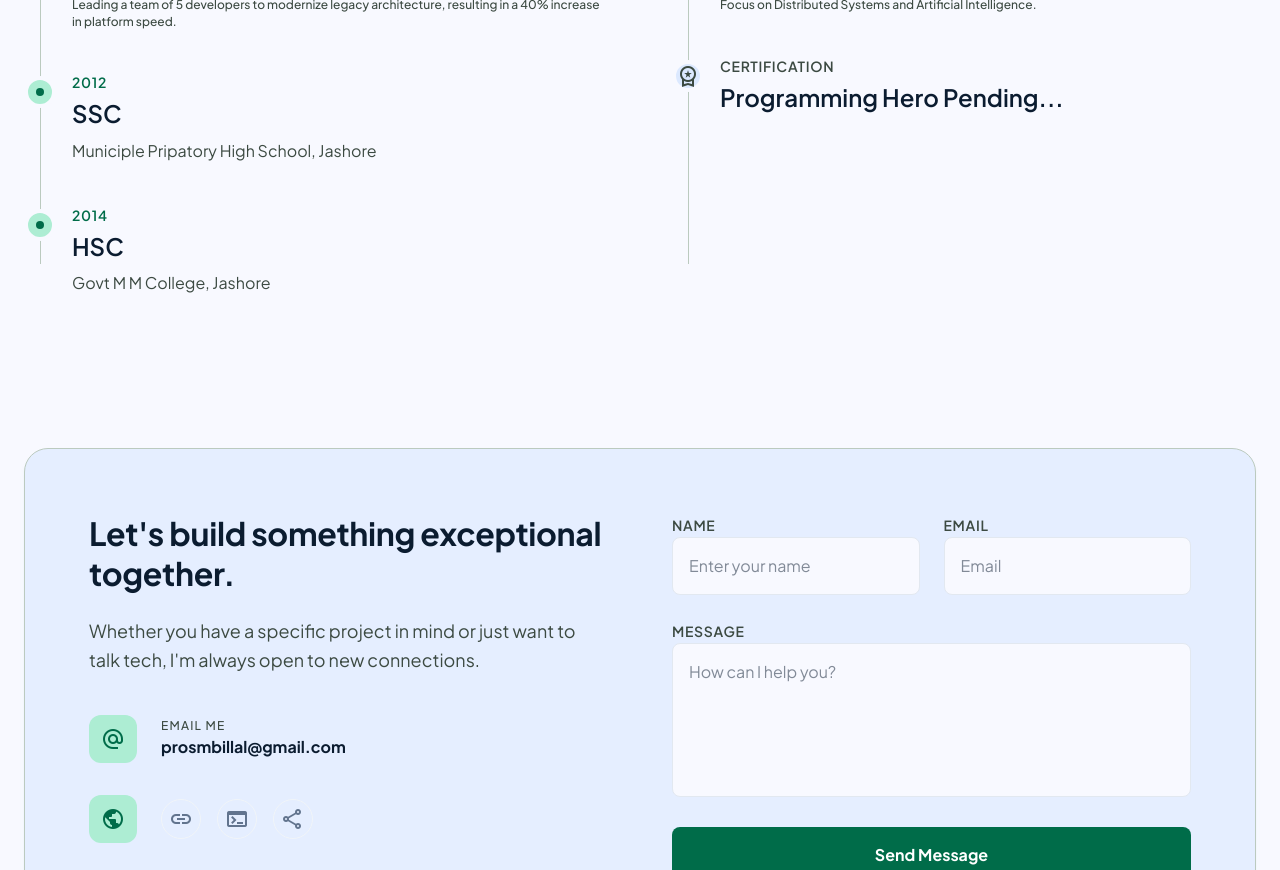
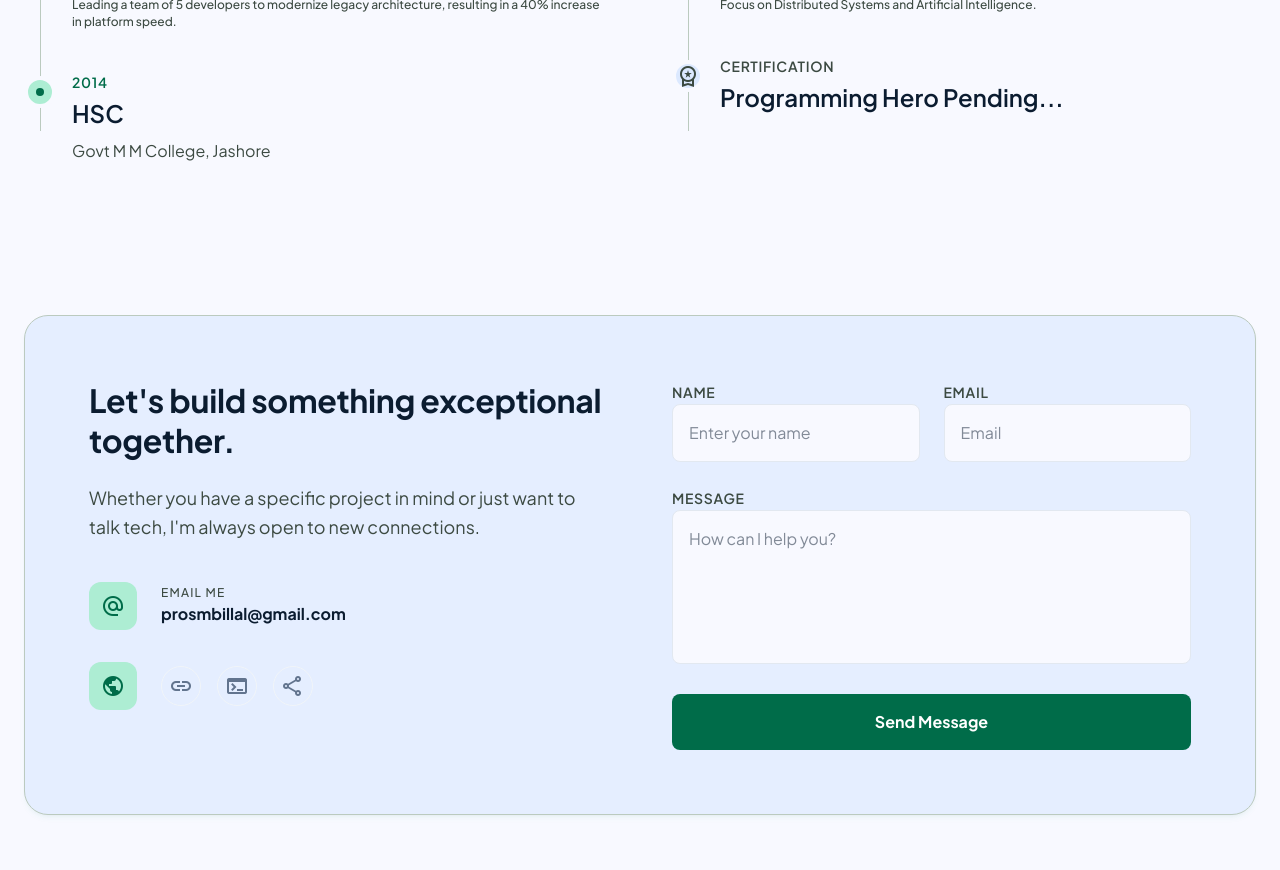
Before and after one commit to probillal/my-portfolio-website, a Next.js app: page / in a window 1280 px wide. Shown: the part 2120-2990 px from the top of the page. Built offline with nearby package versions, Linux system fonts and the light colour scheme.

Commit message:
Education section correction

```diff
--- a/src/components/Timeline.jsx
+++ b/src/components/Timeline.jsx
@@ -10,12 +10,6 @@ export default function Timeline() {
       company: "Learning Programming Hero",
       description:
         "Leading a team of 5 developers to modernize legacy architecture, resulting in a 40% increase in platform speed.",
-    },
-    {
-      period: "2012",
-      title: "SSC",
-      company: "Municiple Pripatory High School, Jashore",
-      description: "",
     },
     {
       period: "2014",
```
